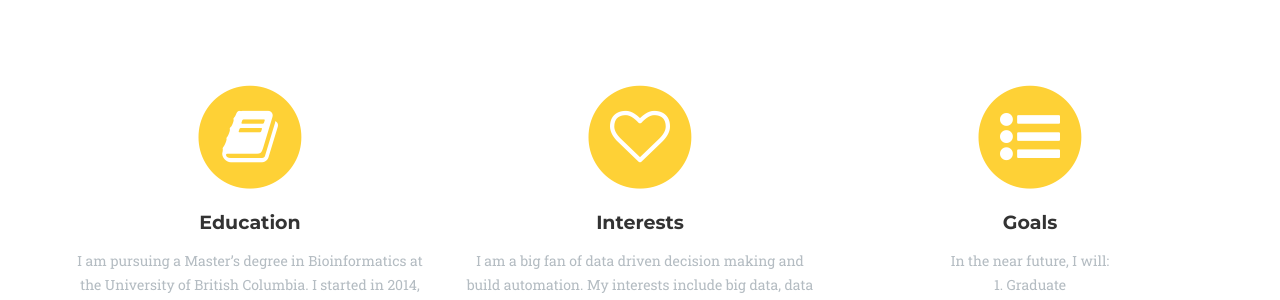
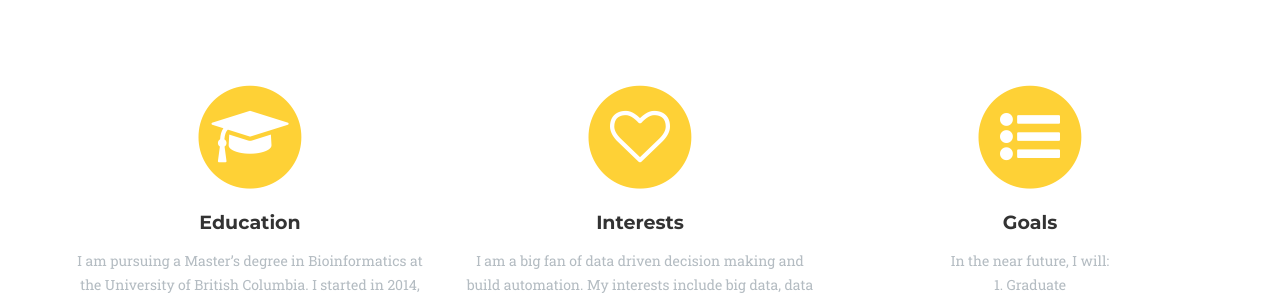
Before and after one commit to csiu/csiu.github.io, a Jekyll site: the page built from index.html, in a window 1280 px wide and 900 px high, scrolled down 799 px. Shown: the part 150-450 px from the top of the window. Built offline with Jekyll 4.4.1, drawn with Linux system fonts in a browser that asks for light colours; some web fonts are replaced.

Commit message:
represent education with grad cap instead of book

```diff
--- a/_includes/overview.html
+++ b/_includes/overview.html
@@ -11,7 +11,7 @@
                 <div class="col-md-4">
                     <span class="fa-stack fa-4x">
                         <i class="fa fa-circle fa-stack-2x text-primary"></i>
-                        <i class="fa fa-book fa-stack-1x fa-inverse"></i>
+                        <i class="fa fa-graduation-cap fa-stack-1x fa-inverse"></i>
                     </span>
                     <h4 class="service-heading">Education</h4>
                     <p class="text-muted">I am pursuing a Master’s degree in Bioinformatics at the University of British Columbia. I started in 2014, am having an amazing time, and expect to finish in 2017.</p>
```
